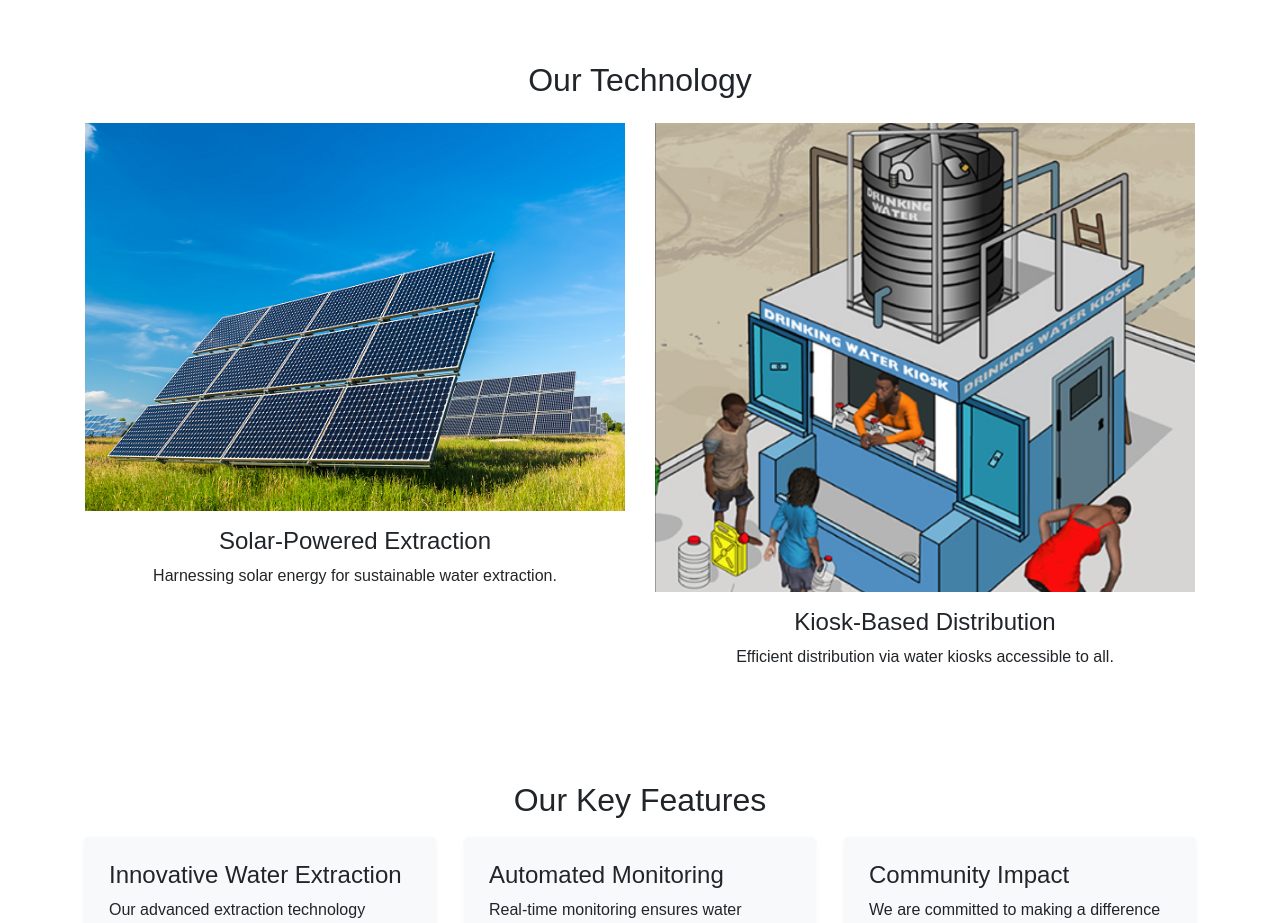
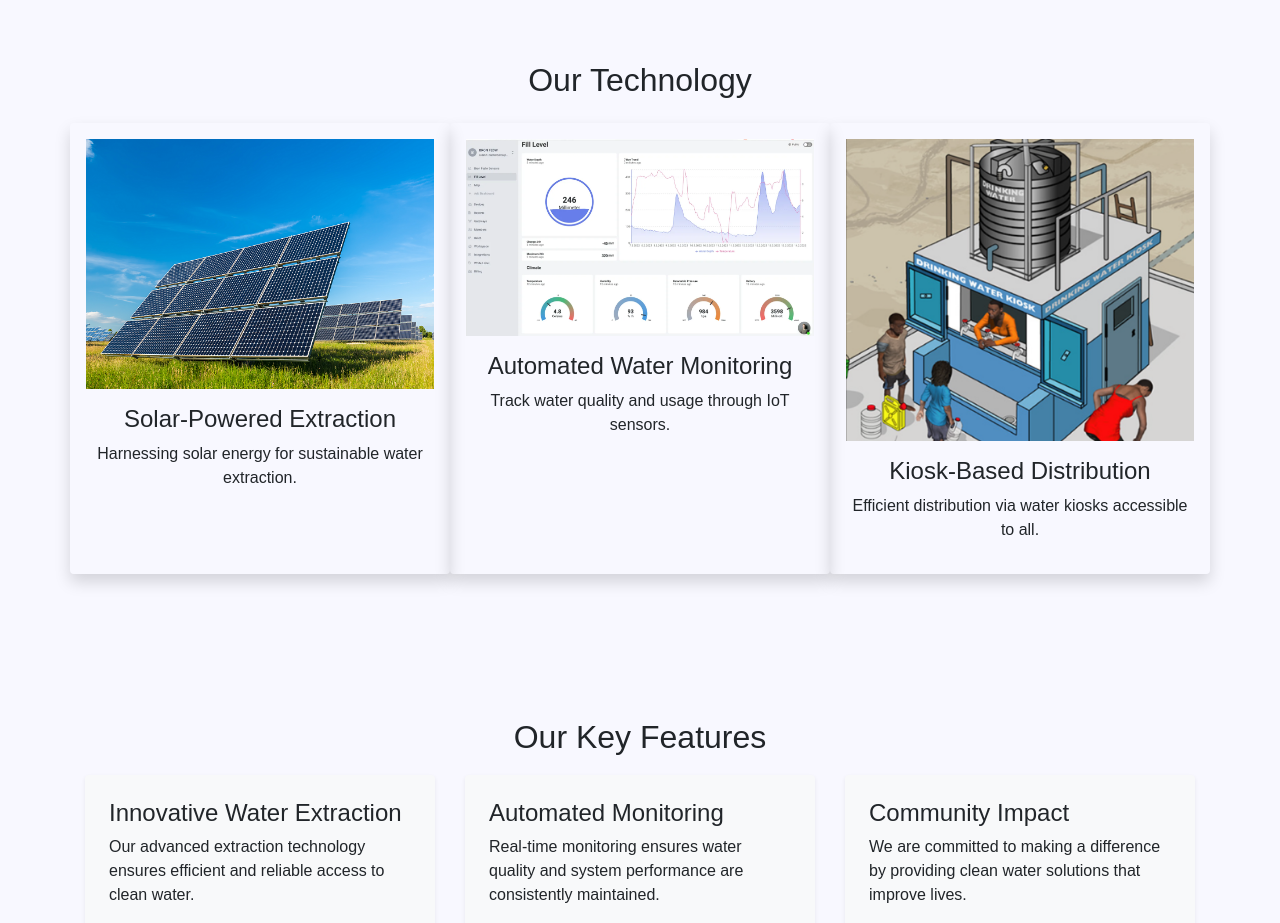
Before and after one commit to Stephenparteh/FLOW, a plain HTML site: page index.html in a window 1280 px wide. Shown: the part 1194-2117 px from the top of the page. Drawn offline with nearby package versions, Linux system fonts and the light colour scheme.

Commit message:
initialcommit

```diff
--- a/index.html
+++ b/index.html
@@ -98,7 +98,7 @@
     </style>
 </head>
 
-<body>
+<body style="background-color: ghostwhite;">
     <!-- Header -->
     <header>
         <nav class="navbar navbar-expand-lg navbar-dark bg-primary">
@@ -169,18 +169,18 @@
 
     <div class="container py-5 text-center" id="features">
         <h2 class="mb-4">Our Technology</h2>
-        <div class="row">
-            <div class="col-md-6">
+        <div class="row d-flex">
+            <div class="col-md-4 shadow p-3 mb-5 bg-body-tertiary rounded">
                 <img src="solarpanels_small.png" alt="Solar Power" class="mb-3 img-fluid">
                 <h4>Solar-Powered Extraction</h4>
                 <p>Harnessing solar energy for sustainable water extraction.</p>
             </div>
-            <!-- <div class="col-md-4">
-                <img src="iot-icon.png" alt="IoT Monitoring" class="mb-3">
+            <div class="col-md-4 shadow p-3 mb-5 bg-body-tertiary rounded">
+                <img src="images/monitor-water-level.png" alt="IoT Monitoring" class="mb-3 img-fluid">
                 <h4>Automated Water Monitoring</h4>
                 <p>Track water quality and usage through IoT sensors.</p>
-            </div> -->
-            <div class="col-md-6">
+            </div>
+            <div class="col-md-4 shadow p-3 mb-5 bg-body-tertiary rounded">
                 <img src="images/kiosk.png" alt="Water Kiosk" class="mb-3 img-fluid">
                 <h4>Kiosk-Based Distribution</h4>
                 <p>Efficient distribution via water kiosks accessible to all.</p>
```
Also changed, not shown: images/monitor-water-level.png (added), 1 other file.
